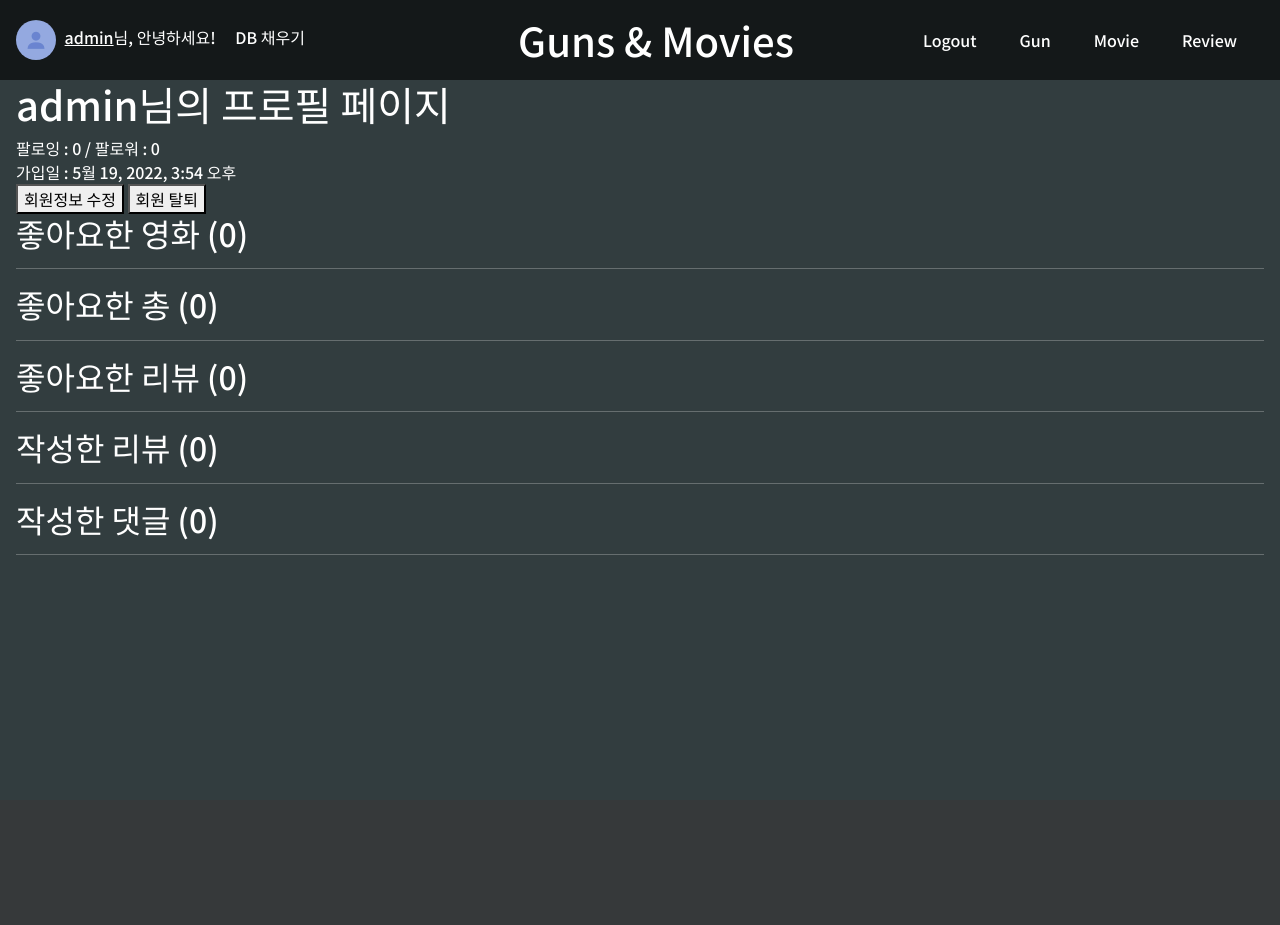
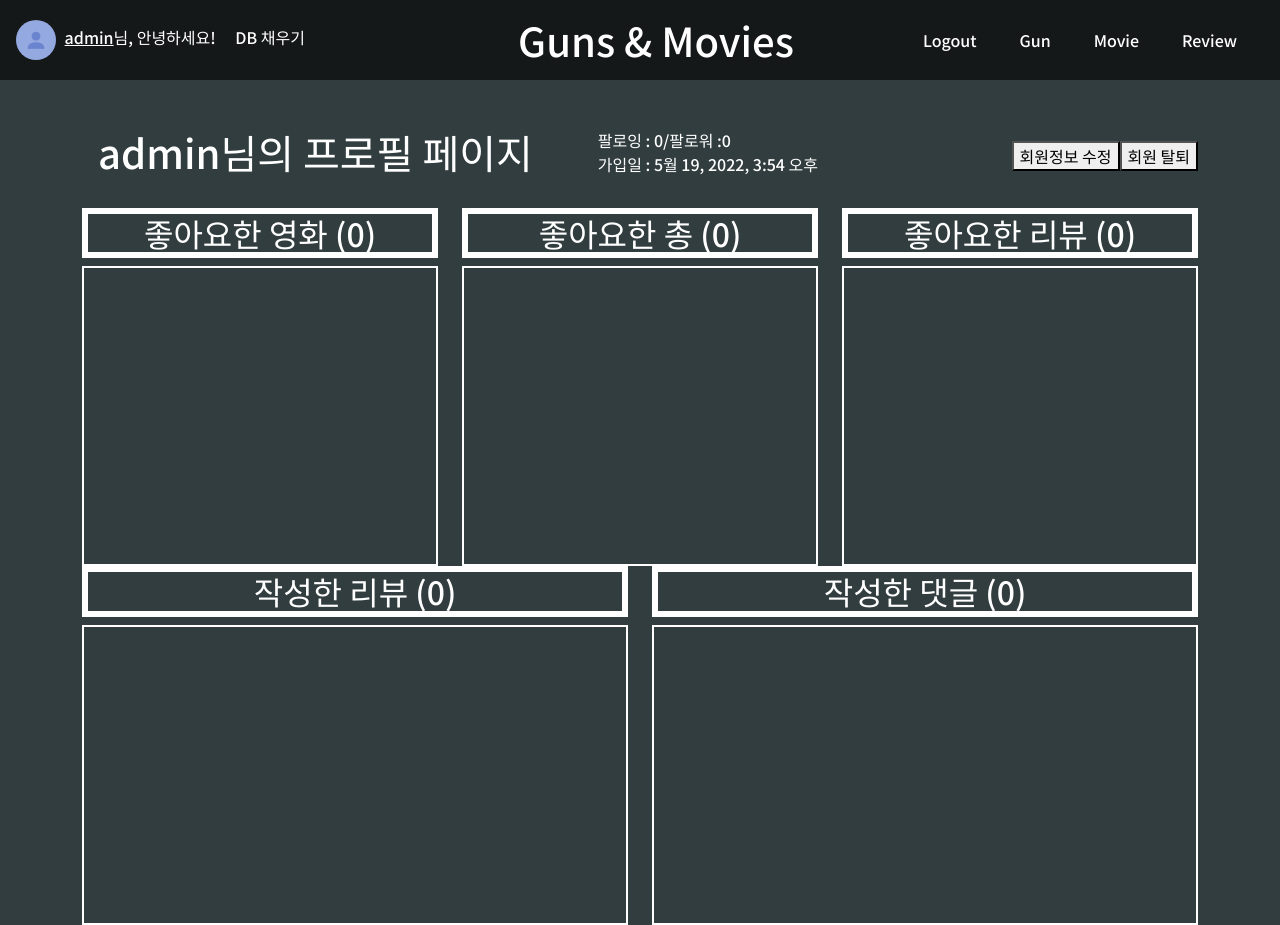
Before and after one commit to gaal94/Guns-Movies, a Django app: page /accounts/admin/ in a window 1280 px wide. Before the commit the page ends 555 px from the top, so only its background shows below. Run offline with Django 3.2, Linux system fonts and the light colour scheme; a user stored in the database is signed in; data comes from the database, SQL or seed files in the repository; data that the repository does not hold is empty; some libraries are stand-ins or nearby versions.

Commit message:
recommendation page complete, profile page complete

```diff
--- a/accounts/templates/accounts/profile.html
+++ b/accounts/templates/accounts/profile.html
@@ -1,11 +1,40 @@
 {% extends 'base.html' %}
 
+{% block style %}
+  <style>
+    h2 {
+      text-align: center;
+      border: solid 0.2em white;
+    }
+
+    li {
+      color: white;
+    }
+
+    a {
+      text-decoration: none;
+      color: white;
+    }
+
+    .ul-div {
+      min-height: 300px;
+      border: solid 0.15em white;
+    }
+  </style>
+
+
+{% endblock style %}
+
 {% block content %}
+  <div class='container mt-5'>
+    <div class='row'>
+      <div class='col-8 d-flex justify-content-between'>
         <h1 class="mx-3">{{ person.username }}님의 프로필 페이지</h1>
         {% with followings=person.followings.all followers=person.followers.all %}
-    <div class="mx-3">
         <div>
-        팔로잉 : {{ followings|length }} / 팔로워 : <span id="follow-count">{{ followers|length }}</span>
+          <div class='d-flex justify-content-between'>
+            <div class='d-flex justify-content-between'>
+              <span>팔로잉 : {{ followings|length }}</span><span>/</span> 팔로워 : <span id="follow-count">{{ followers|length }}</span>
             </div>
             {% if request.user != person %}
               <div>
@@ -19,47 +48,76 @@
                 </form>
               </div>
             {% endif %}
-      <div>가입일 : {{ user.date_joined }}</div>
+          </div>
           <div>
+            가입일 : {{ user.date_joined }}
+          </div>
+        </div>
+      </div>
+      <div class='col-4 d-flex justify-content-end align-items-center'>
         <a href="{% url 'accounts:update' %}"><button>회원정보 수정</button></a>
         <a href="{% url 'accounts:signout' %}"><button>회원 탈퇴</button></a>
       </div>
+    </div>
+  </div>
+  <div class='container mt-4'>
+    <div class='row'>
+      <div class='col-4'>
         <h2>좋아요한 영화 ({{ user.like_movies.all|length }})</h2>
+        <div class='ul-div card-body'>
           <ul>
             {% for movie in user.like_movies.all %}
               <li><a href="{% url 'movies:detail' movie.pk %}">{{ movie.title }}</li></a>
             {% endfor %}
           </ul>
-      <hr>
+        </div>
+      </div>
+
+      <div class='col-4'>
         <h2>좋아요한 총 ({{ user.like_guns.all|length }})</h2>
+        <div class='ul-div card-body'>
           <ul>
             {% for gun in user.like_guns.all %}
               <li><a href="{% url 'guns:detail' gun.pk %}">{{ gun.gun_name }}</li></a>
             {% endfor %}
           </ul>
-      <hr>
+        </div>
+      </div>
+      <div class='col-4'>
         <h2>좋아요한 리뷰 ({{ user.like_reviews.all|length }})</h2>
+        <div class='ul-div card-body'>
           <ul>
             {% for review in user.like_reviews.all %}
               <li><a href="{% url 'community:detail' review.pk %}">{{ review.title }}</li></a>
             {% endfor %}
           </ul>
-      <hr>
+        </div>
+      </div>
+    </div>
+    <div class='row'>
+      <div class='col-6'>
         <h2>작성한 리뷰 ({{ user.review_set.all|length }})</h2>
+        <div class='ul-div card-body'>
           <ul>
             {% for review in user.review_set.all %}
               <li><a href="{% url 'community:detail' review.pk %}">{{ review.title }}</li></a>
             {% endfor %}
           </ul>
-      <hr>
+        </div>
+      </div>
+      <div class='col-6'>
         <h2>작성한 댓글 ({{ user.comment_set.all|length }})</h2>
+        <div class='ul-div card-body'>
           <ul>
             {% for comment in user.comment_set.all %}
-          <li><a href="{% url 'community:detail' comment.review.pk %}">{{ comment.content }}</li></a>
+              <li><a href="{% url 'community:detail' comment.review.pk %}">{{ comment.content|truncatechars:20}}...</li></a>
             {% endfor %}
           </ul>
-      <hr>
         </div>
+      </div>
+    </div>
+  </div>
+
   {% endwith %}
 {% endblock %}
 
--- a/home/templates/home/main.html
+++ b/home/templates/home/main.html
@@ -43,7 +43,7 @@
 </div>
 <div class="d-flex justify-content-center">
   <div class='recommend-div d-flex align-items-center justify-content-evenly'>
-    <span style='color: #246f7b; font-size: 2rem;'>총BTI 영화 추천</span>
+    <span style='color: #246f7b; font-size: 2rem;'>GUNBTI 영화 추천</span>
     <a href="{% url 'home:gunbti' %}"><button class='go-button'>GO</button></a>
   </div>
 </div>
--- a/templates/base.html
+++ b/templates/base.html
@@ -7,10 +7,13 @@
   <meta name="viewport" content="width=device-width, initial-scale=1.0">
   <link href="https://cdn.jsdelivr.net/npm/bootstrap@5.0.0-beta3/dist/css/bootstrap.min.css" rel="stylesheet" integrity="sha384-eOJMYsd53ii+scO/bJGFsiCZc+5NDVN2yr8+0RDqr0Ql0h+rP48ckxlpbzKgwra6" crossorigin="anonymous">
   <link rel="stylesheet" href="https://unpkg.com/flickity@2/dist/flickity.min.css">
-  <title>Document</title>
+  <title>Guns & Movies</title>
   <link rel="preconnect" href="https://fonts.googleapis.com">
   <link rel="preconnect" href="https://fonts.gstatic.com" crossorigin>
   <link href="https://fonts.googleapis.com/css2?family=Noto+Sans+KR:wght@500&display=swap" rel="stylesheet">
+  <link rel="preconnect" href="https://fonts.googleapis.com">
+  <link rel="preconnect" href="https://fonts.gstatic.com" crossorigin>
+  <link href="https://fonts.googleapis.com/css2?family=Ubuntu:wght@300&display=swap" rel="stylesheet">
   <script src="lodash.js"></script>
   <script src="https://cdnjs.cloudflare.com/ajax/libs/lodash.js/4.17.21/lodash.min.js"></script>
   {% block style %}
@@ -18,11 +21,11 @@
 </head>
 <body class="text-white" style='background-color: #323D3F;  font-family: "Noto Sans KR", sans-serif;'>
   <div>
-    <nav class="position-sticky d-flex justify-content-between align-items-center" style="background-color: #141819; height: 80px;">
+    <nav class="sticky-top d-flex justify-content-between align-items-center" style="background-color: #141819; height: 80px;">
       <div class="mx-3" style="width: 400px;">
         {% if user.is_authenticated %}
           <a href="{% url 'accounts:profile' user.username %}"><img src="{% static 'accounts/profile_img.jpeg' %}" alt="profile_img" style='width: 40px; margin-right: 5px; border-radius: 50%;'></a>
-          <a href="{% url 'accounts:profile' user.username %}" class="text-white">{{ user.username }}</a>님, 안녕하세요!
+          <a href="{% url 'accounts:profile' user.username %}" class="text-white" style='text-decoration-line: underline;'>{{ user.username }}</a>님, 안녕하세요!
           {% if user.is_superuser %}
             <a href="{% url 'movies:db' %}" class="text-decoration-none text-white mx-3">DB 채우기</a>
           {% endif %}
@@ -44,8 +47,8 @@
           <a href="{% url 'accounts:login' %}" class="text-decoration-none text-white">Login</a>
 
         {% endif %}
-        <a href="{% url 'guns:index'%}" class="text-decoration-none text-white">Gun</a>
-        <a href="{% url 'movies:index'%}" class="text-decoration-none text-white">Movie</a>
+        <a href="{% url 'guns:index' %}" class="text-decoration-none text-white">Gun</a>
+        <a href="{% url 'movies:index' %}" class="text-decoration-none text-white">Movie</a>
         <a href="{% url 'community:index'%}" class="text-decoration-none text-white">Review</a>
 
       </div>
```
Also changed, not shown: home/templates/home/gunbti.html (+17 -5 lines), home/templates/home/results.html (+87 -2 lines), home/views.py (+32 -2 lines). Lines whose indentation alone changed are shown as unchanged.
